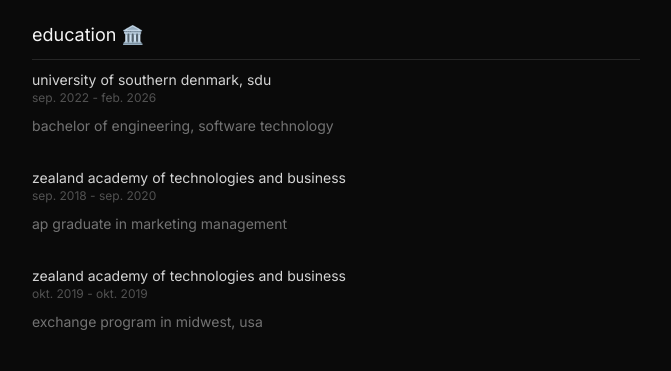
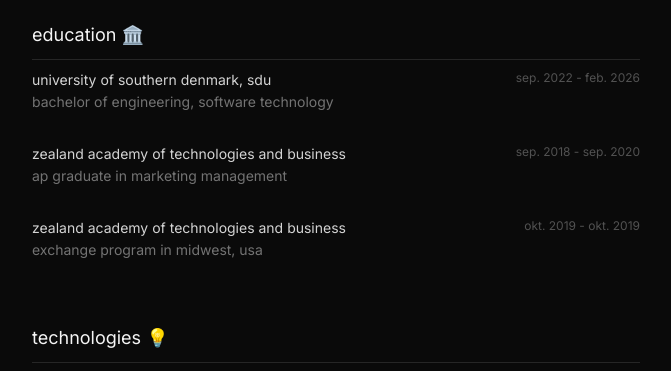
Before and after one commit to gokm8/portfolio-v2, a Next.js app: page / in a window 1280 px wide. Shown: the part 215-586 px from the top of the page, without its empty margins (304-975 px from the left). Built offline with nearby package versions, Linux system fonts and the light colour scheme; grey boxes are pictures that could not be loaded.

Commit message:
layout education

```diff
--- a/components/home-page/Education.tsx
+++ b/components/home-page/Education.tsx
@@ -27,15 +27,15 @@ function Education() {
 
       {/* educational data */}
       {educationalData.map((data, index) => (
-        <Box key={index} className='mb-8 last:mb-0' direction='col' gap={1}>
-          <Box direction={{ sm: 'col', md: 'row' }} className='justify-between'>
+        <div key={index} className='mb-8 last:mb-0'>
+          <div className='flex flex-col justify-between sm:flex-row'>
             <h3 className='text-sm text-neutral-300'>{data.school}</h3>
             <p className='mb-1.5 text-xs text-neutral-600 sm:text-left'>
               {data.date}
             </p>
-          </Box>
+          </div>
           <p className='text-sm text-neutral-500'>{data.education}</p>
-        </Box>
+        </div>
       ))}
     </Container>
   )
```
